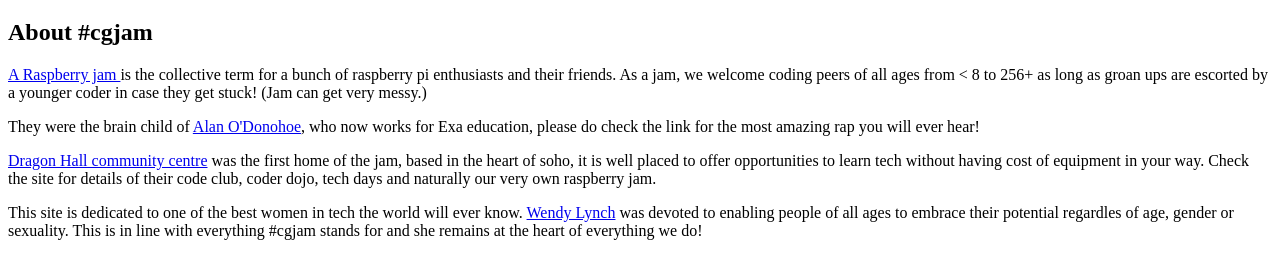
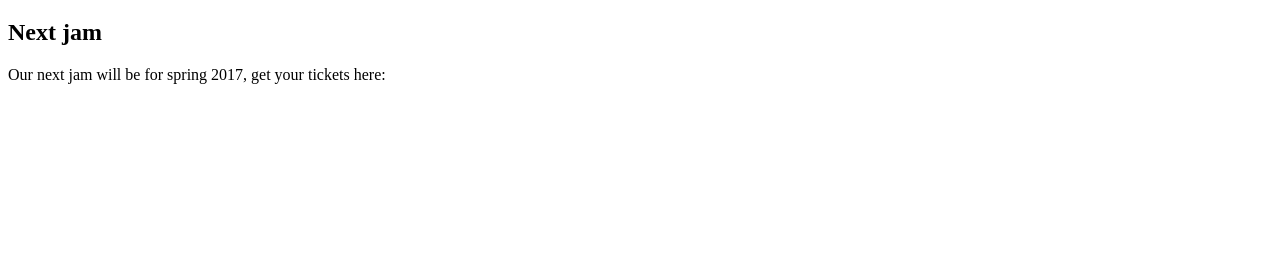
Before and after one commit to RaspberryjamCG/RaspberryjamCG.github.io, a plain HTML site: page index.html in a window 1280 px wide. Shown: the part 61-340 px from the top of the page. Drawn offline with Linux system fonts and the light colour scheme.

Commit message:
Quick tidy up
Assigned about page and made index ready for Spring 17

```diff
--- a/index.html
+++ b/index.html
@@ -11,17 +11,10 @@
 
   <h1>Covent Garden Raspberry Jam</h1>
 
-  <h2>About #cgjam</h2>
+<h2>Next jam</h2>
 
-  <p><a href="https://www.raspberrypi.org/jam/"> A Raspberry jam </a>  is the collective term for a bunch of raspberry pi enthusiasts and their friends. As a jam, we welcome coding peers of all ages from &lt; 8 to 256+ as long as groan ups are escorted by a younger coder in case they get stuck! (Jam can get very messy.) </p>
+<p>Our next jam will be for spring 2017, get your tickets here:</p>
 
-  <p>
-    They were the brain child of <a href="http://www.edutalk.info/tag/teknoteacher/">Alan O'Donohoe</a>, who now works for Exa education, please do check the link for the most amazing rap you will ever hear!
-  </p>
-
-  <p> <a href="http://www.dragonhall.org.uk/innovation/">Dragon Hall community centre</a>  was the first home of the jam, based in the heart of soho, it is well placed to offer opportunities to learn tech without having cost of equipment in your way. Check the site for details of their code club, coder dojo, tech days and naturally our very own raspberry jam.</p>
-
-  <p>This site is dedicated to one of the best women in tech the world will ever know. <a href="https://blog.codeclub.org.uk/2016/03/22/remembering-code-club-volunteer-wendy-lynch/"> Wendy Lynch</a> was devoted to enabling people of all ages to embrace their potential regardles of age, gender or sexuality. This is in line with everything #cgjam stands for and she remains at the heart of everything we do!</p>
 
 </body>
 </html>
```
Also changed, not shown: about.html (added, +30 -0 lines), cgjaminfo.html (+0 -13 lines), 1 other file.
